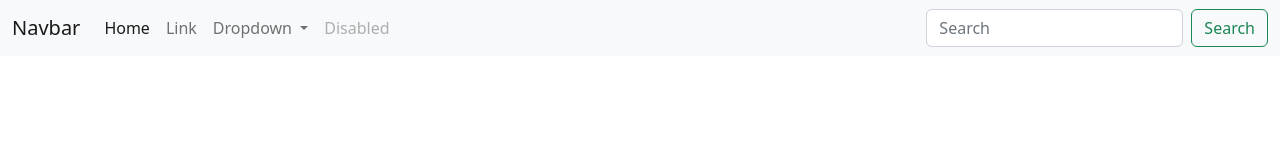
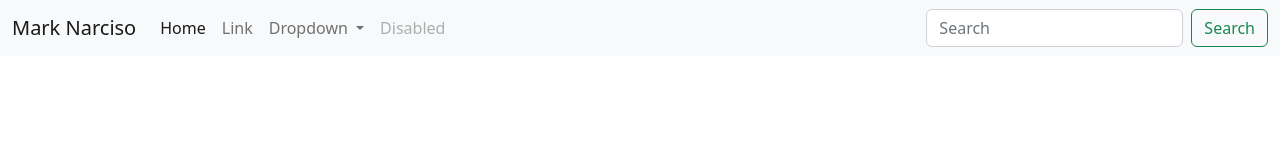
Before and after one commit to markjosephnarciso/markjosephnarciso.github.io, a plain HTML site: page index.html in a window 1280 px wide. Drawn offline with Linux system fonts and the light colour scheme.

Commit message:
Update index.html

```diff
--- a/index.html
+++ b/index.html
@@ -9,7 +9,7 @@
     <!--NAVIGTION STARTS-->
     <nav class="navbar navbar-expand-lg bg-light">
         <div class="container-fluid">
-          <a class="navbar-brand" href="#">Navbar</a>
+          <a class="navbar-brand" href="#">Mark Narciso</a>
           <button class="navbar-toggler" type="button" data-bs-toggle="collapse" data-bs-target="#navbarSupportedContent" aria-controls="navbarSupportedContent" aria-expanded="false" aria-label="Toggle navigation">
             <span class="navbar-toggler-icon"></span>
           </button>
```
